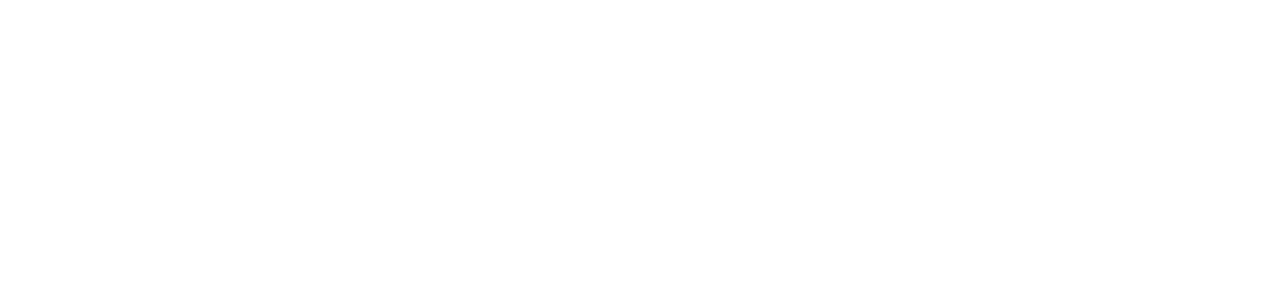
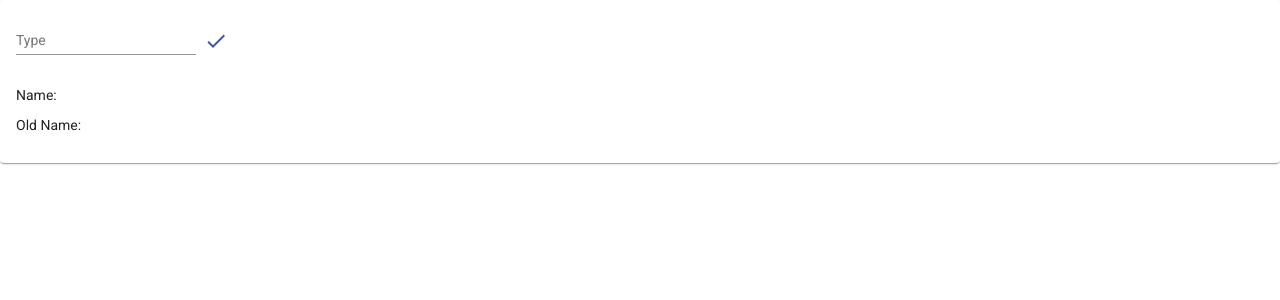
Before and after one commit to AbnerAOliveira/studies, an Angular app: page / in a window 1280 px wide. Shown: the top 300 px of the page. Built offline with nearby package versions, Linux system fonts and the light colour scheme.

Commit message:
OnChanges

```diff
--- a/src/app/app.component.html
+++ b/src/app/app.component.html
@@ -28,3 +28,4 @@
 
 <!--<router-outlet></router-outlet>-->
 <!--<app-parent-child></app-parent-child>-->
+<app-on-changes></app-on-changes>
--- a/src/app/app.module.ts
+++ b/src/app/app.module.ts
@@ -32,6 +32,7 @@ import {AppRoutingModule} from "./app-routing.module";
 import { ParentChildComponent } from './components/parent-child/parent-child.component';
 import { TimerComponent } from './components/parent-child/timer/timer.component';
 import { OnChangesComponent } from './components/on-changes/on-changes.component';
+import { ChangeComponent } from './components/on-changes/change/change.component';
 
 @NgModule({
   declarations: [
@@ -52,6 +53,7 @@ import { OnChangesComponent } from './components/on-changes/on-changes.component
     ParentChildComponent,
     TimerComponent,
     OnChangesComponent,
+    ChangeComponent,
   ],
   imports: [
     BrowserModule,
--- /dev/null
+++ b/src/app/components/on-changes/change/change.component.html
@@ -0,0 +1,2 @@
+<p>Name: {{name}}</p>
+<p>Old Name: {{beforeName}}</p>
--- /dev/null
+++ b/src/app/components/on-changes/change/change.component.ts
@@ -0,0 +1,22 @@
+import {Component, Input, OnChanges, OnInit, SimpleChange} from '@angular/core';
+
+@Component({
+  selector: 'app-change',
+  templateUrl: './change.component.html',
+  styleUrls: ['./change.component.css']
+})
+export class ChangeComponent implements OnInit, OnChanges {
+
+  @Input() name: string;
+  beforeName: string;
+  constructor() { }
+
+  ngOnInit() {
+  }
+
+  ngOnChanges(changes: {[propKey: string]: SimpleChange}): void {
+    if (changes.hasOwnProperty('name')){
+      this.beforeName = changes['name'].previousValue;
+    }
+  }
+}
--- a/src/app/components/on-changes/on-changes.component.html
+++ b/src/app/components/on-changes/on-changes.component.html
@@ -1 +1,15 @@
-<p>on-changes works!</p>
+<mat-card>
+  <mat-card-content>
+    <section>
+      <mat-form-field>
+        <input matInput type="text" placeholder="Type" [(ngModel)]="name">
+      </mat-form-field>
+      <button mat-icon-button color="primary" (click)="update()">
+        <mat-icon>check</mat-icon>
+      </button>
+    </section>
+    <section>
+      <app-change [name]="newName"></app-change>
+    </section>
+  </mat-card-content>
+</mat-card>
--- a/src/app/components/on-changes/on-changes.component.ts
+++ b/src/app/components/on-changes/on-changes.component.ts
@@ -7,9 +7,15 @@ import { Component, OnInit } from '@angular/core';
 })
 export class OnChangesComponent implements OnInit {
 
+  name : string;
+  newName: string;
   constructor() { }
 
   ngOnInit() {
   }
 
+  update(){
+    return this.newName = this.name;
+  }
+
 }
```
Also changed, not shown: src/app/components/on-changes/change/change.component.css (added), 1 other file (tests, documents, lock files or other folders).
